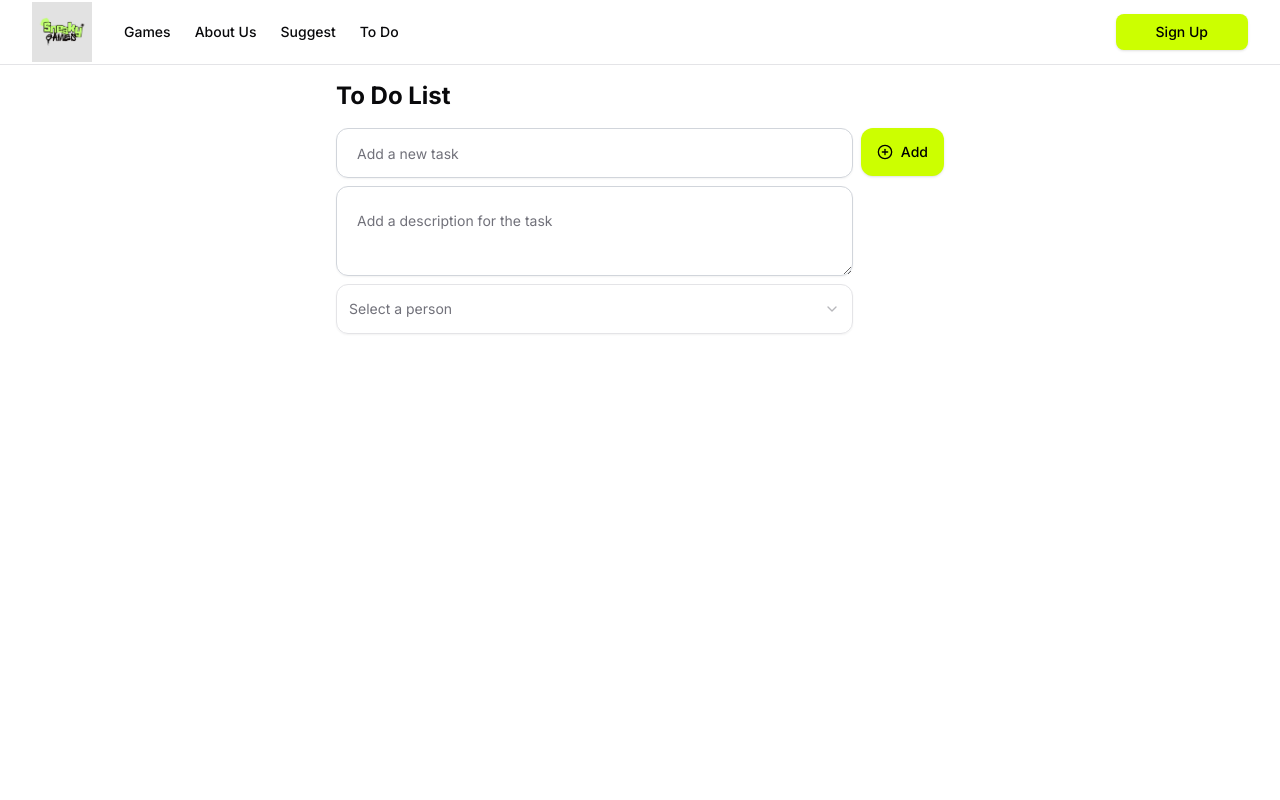
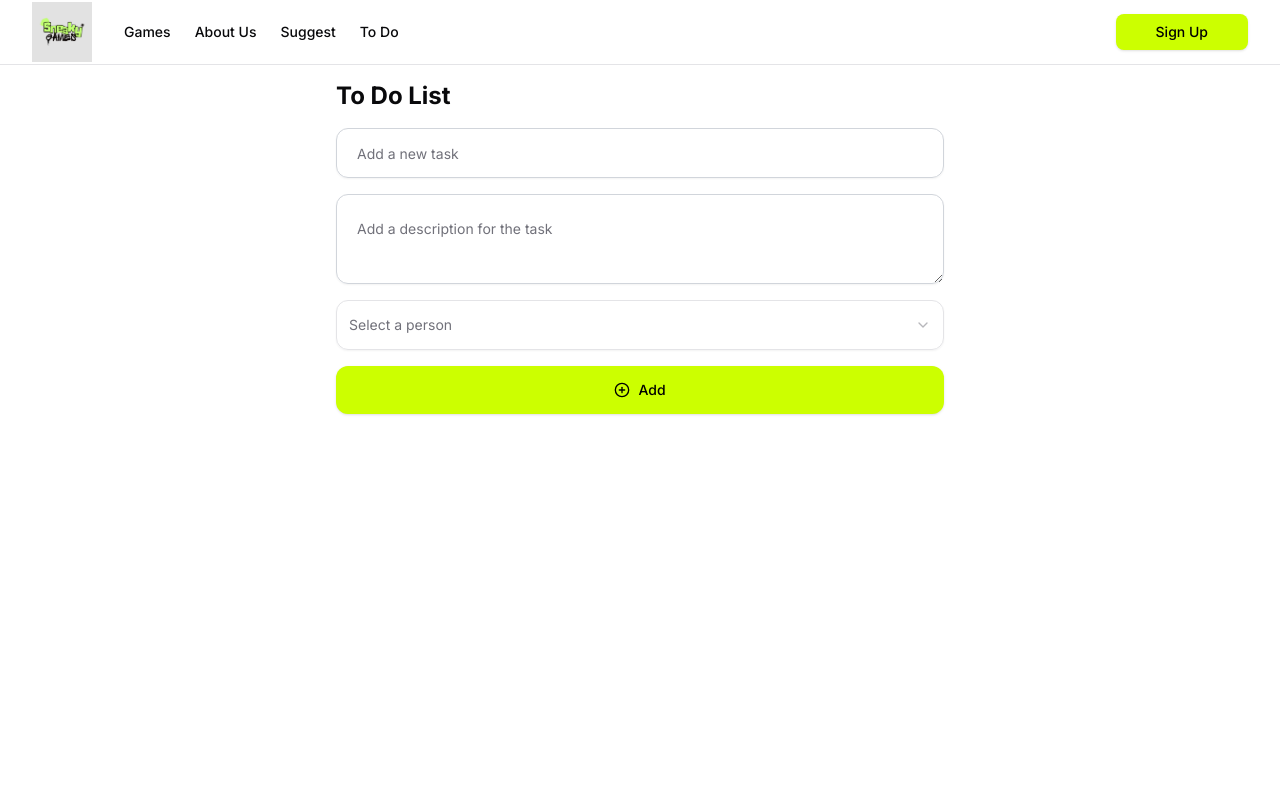
Before and after one commit to codify4/sneaky-games, a Next.js app: page /todo in a window 1280 px wide. Shown: the top 800 px of the page. Built offline with nearby package versions, Linux system fonts and the light colour scheme.

Commit message:
todo form changes

```diff
--- a/app/todo/page.tsx
+++ b/app/todo/page.tsx
@@ -75,8 +75,7 @@ const TodoPage = () => {
             <Nav />
             <div className="container h-svh mx-auto max-w-2xl mt-20">
                 <h1 className="text-2xl font-bold mb-4">To Do List</h1>
-                <form className="flex mb-4" onSubmit={(e) => addTodo(e)}>
-                    <div className="flex flex-col gap-2 w-full mr-2">
+                <form className="mb-4 grid gap-4" onSubmit={(e) => addTodo(e)}>
                     <Input
                         type="text"
                         value={title}
@@ -88,18 +87,17 @@ const TodoPage = () => {
                         value={description}
                         onChange={(e) => setDescription(e.target.value)}
                         placeholder="Add a description for the task"
-                            className="border border-gray-300 rounded-xl mr-2 p-5 py-6"
+                        className="border border-gray-300 rounded-xl p-5 py-6"
                     />
                     <Select value={completedBy} onValueChange={(value) => setCompletedBy(value)}>
                         <SelectTrigger className="py-6 rounded-xl">
                             <SelectValue placeholder="Select a person" />
                         </SelectTrigger>
-                            <SelectContent>
-                                <SelectItem value="ijon">Ijon</SelectItem>
-                                <SelectItem value="ilsen">Ilsen</SelectItem>
+                        <SelectContent className="rounded-xl">
+                            <SelectItem value="ijon" className="py-3 rounded-md">Ijon</SelectItem>
+                            <SelectItem value="ilsen" className="py-3 rounded-md">Ilsen</SelectItem>
                         </SelectContent>
                     </Select>
-                    </div>
                     <Button
                         type="submit"
                         variant="default"
@@ -111,7 +109,7 @@ const TodoPage = () => {
                 </form>
                 <ul className="flex flex-col items-center justify-center w-full list-disc gap-2">
                     {todos.map((todo, index) => (
-                            <Card className="w-full flex flex-row items-center justify-between px-5 cursor-pointer" key={index}>
+                        <Card className="w-full flex flex-row items-center justify-between px-5 cursor-pointer rounded-2xl" key={index}>
                             <li className="flex items-center justify-between py-3 w-full" onClick={() => toggleComplete(index)}>
                                 <div className="flex flex-col gap-1">
                                     <span className={`text-base font-semibold ${todo.completed ? 'line-through' : ''}`}>{todo.title}</span>
```
Lines whose indentation alone changed are shown as unchanged.
